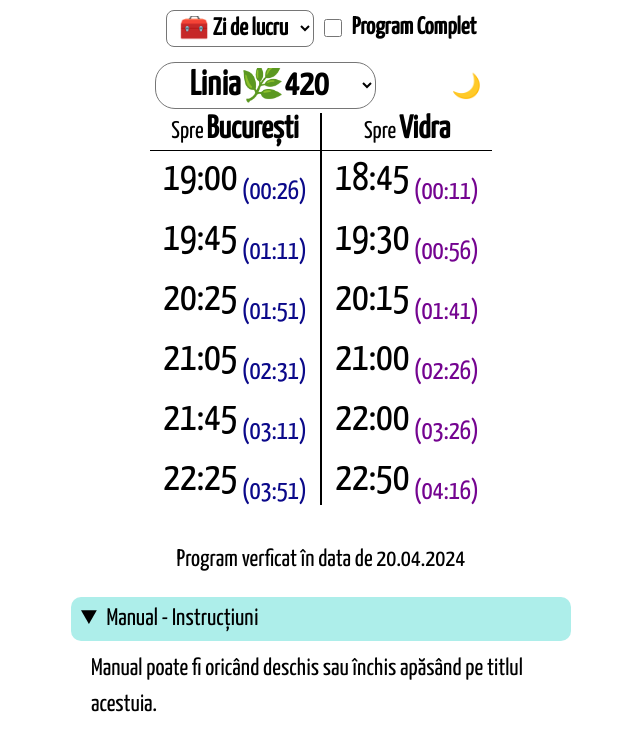
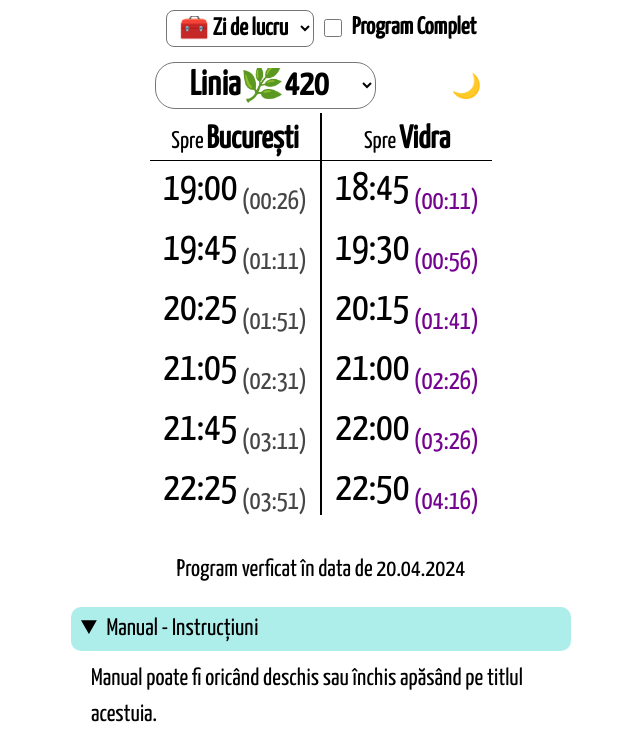
Before and after one commit to Soare-Robert-Daniel/road-to-otter-village, a plain HTML site: page index.html in a window 1280 px wide. Shown: the top 747 px of the page, without its empty margins (319-959 px from the left). Drawn offline with Linux system fonts and the light colour scheme.

Commit message:
fix dark mode and title padding
Summary:

Test Plan:

```diff
--- a/index.html
+++ b/index.html
@@ -194,6 +194,8 @@
         top: 0;
         z-index: 1;
         background-color: var(--secondary-color);
+
+        padding-top: 10px;
       }
 
       .hours-display-header p {
@@ -216,10 +218,6 @@
       .hour-remaning-time {
         font-size: calc(var(--hours-font-size) / 1.5);
         color: var(--text-secondary-color);
-      }
-
-      .hour-remaning-time.column-1 {
-        color: var(--text-remaining-time-color-1);
       }
 
       .hour-remaning-time.column-2 {
```
